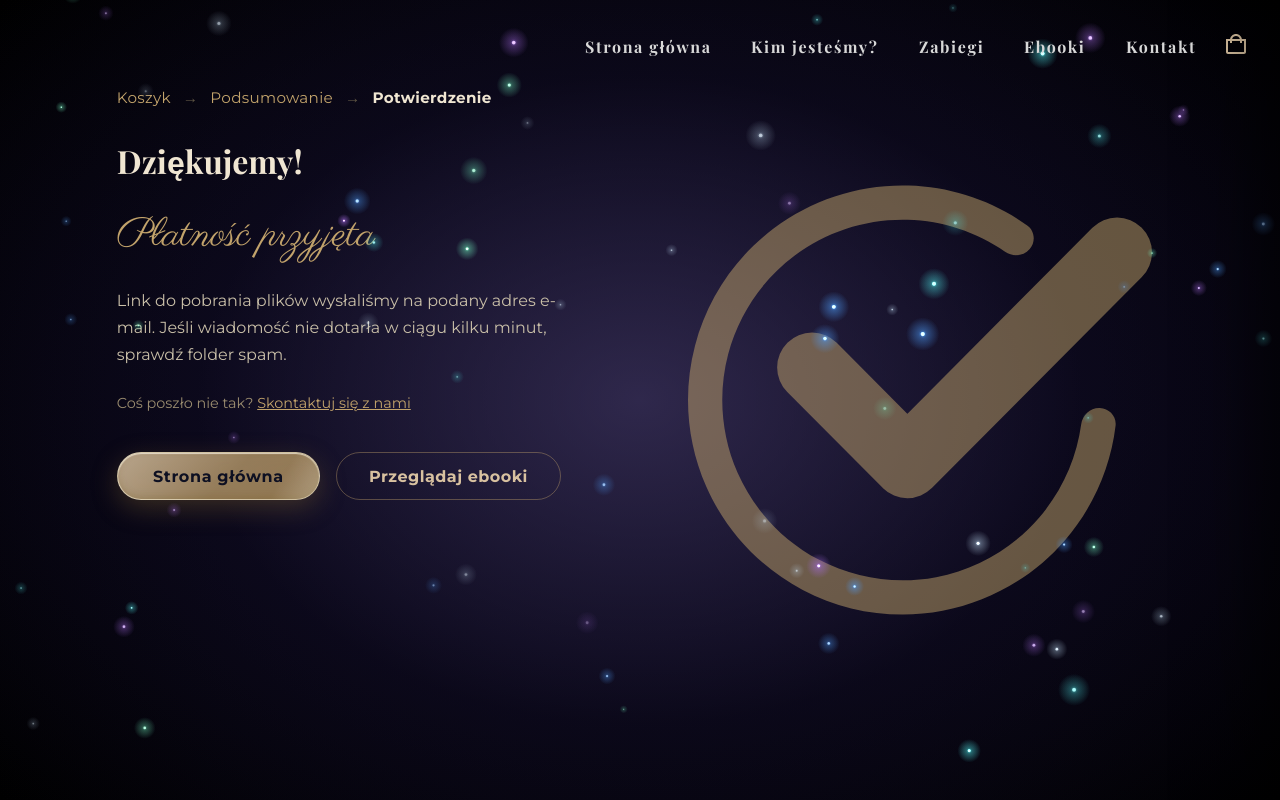
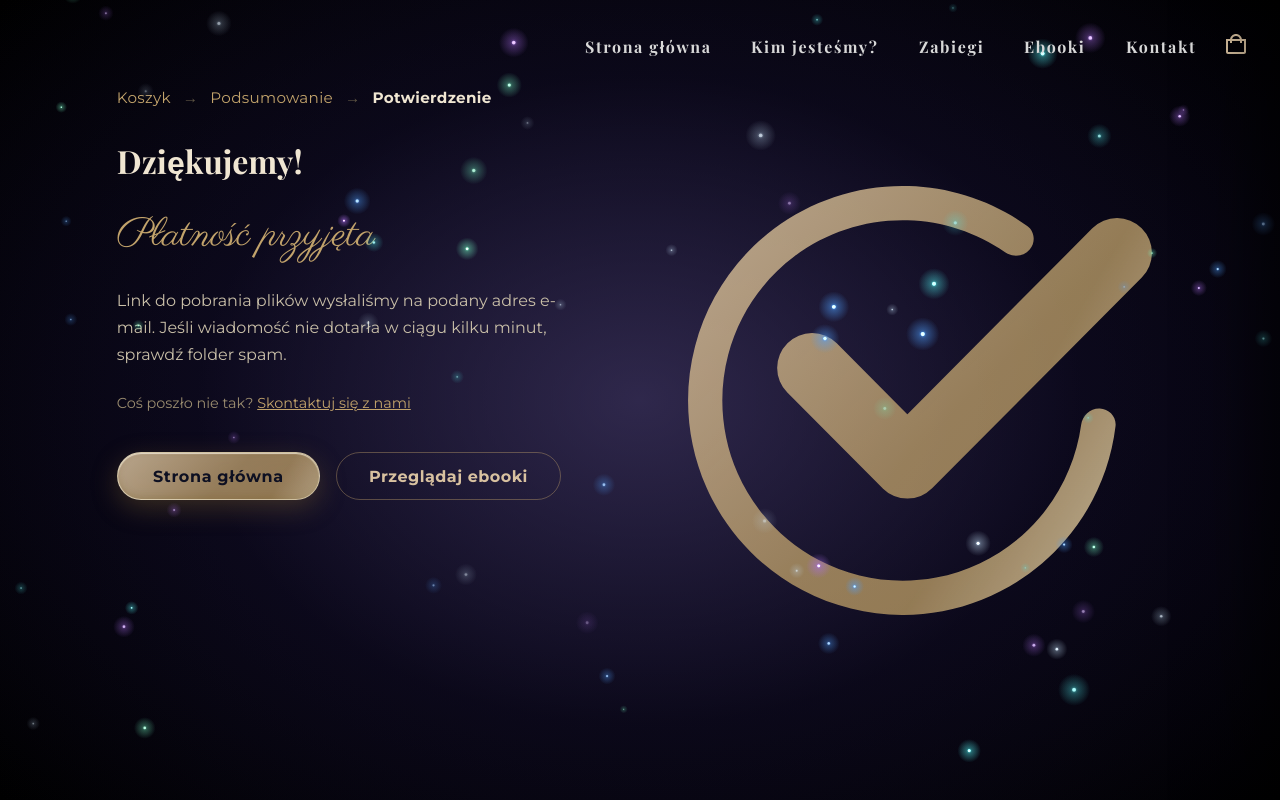
Before and after one commit to eM-Bien/lumera, a Next.js app: page /platnosc/sukces in a window 1280 px wide. Built offline with nearby package versions, Linux system fonts and the light colour scheme.

Commit message:
success page fixes

```diff
--- a/app/platnosc/sukces/page.module.css
+++ b/app/platnosc/sukces/page.module.css
@@ -1,3 +1,7 @@
+/* =========================================================================
+   /platnosc/sukces — lustro EmptyCart: treść do prawej, ikona w tle po prawej.
+   ========================================================================= */
+
 .success {
   position: relative;
   display: flex;
@@ -35,12 +39,66 @@
 }
 
 .bgIcon {
+  position: relative;
   display: block;
   width: 100%;
   height: 100%;
-  color: rgba(194, 163, 107, 0.5);
+  overflow: hidden;
+  isolation: isolate;
+
+  /* złoty „liquid glass" (jak PrimaryButton) */
+  background: linear-gradient(
+    135deg,
+    rgba(216, 193, 160, 0.85) 0%,
+    rgba(194, 163, 107, 0.75) 55%,
+    rgba(176, 145, 90, 0.8) 100%
+  );
+
+  /* kształt wycina maska z pliku */
+  -webkit-mask: url("/icons/success.svg") center / contain no-repeat;
+  mask: url("/icons/success.svg") center / contain no-repeat;
 }
 
+/* przesuwający się blask — przycięty maską do kształtu ikony */
+.bgIcon::before {
+  content: "";
+  position: absolute;
+  inset: 0;
+  z-index: -1;
+  pointer-events: none;
+  mix-blend-mode: screen;
+  background: linear-gradient(
+    120deg,
+    transparent 30%,
+    rgba(255, 250, 235, 0.55) 48%,
+    rgba(255, 255, 255, 0.92) 50%,
+    rgba(255, 250, 235, 0.55) 52%,
+    transparent 70%
+  );
+  background-size: 250% 100%;
+  background-position: 200% 0;
+  animation: iconSheen 5s ease-in-out infinite;
+}
+
+@keyframes iconSheen {
+  0% {
+    background-position: 200% 0;
+  }
+  14% {
+    background-position: -60% 0;
+  }
+  100% {
+    background-position: -60% 0;
+  }
+}
+
+@media (prefers-reduced-motion: reduce) {
+  .bgIcon::before {
+    animation: none;
+  }
+}
+
+/* treść — do lewej, od góry (spójnie z resztą stron) */
 .inner {
   position: relative;
   z-index: 1;
@@ -134,7 +192,7 @@
     height: min(86vmin, 440px);
   }
   .bgIcon {
-    color: rgba(194, 163, 107, 0.09);
+    opacity: 0.6;
   }
   .actions {
     flex-direction: column;
--- a/app/platnosc/sukces/page.tsx
+++ b/app/platnosc/sukces/page.tsx
@@ -5,7 +5,6 @@ import { useTransition } from "@/app/transition/TransitionProvider";
 import { useCart } from "@/app/components/Ebooks/Cart/CartContext";
 import CheckoutSteps from "@/app/components/CheckoutSteps/CheckoutSteps";
 import PrimaryButton from "@/app/components/Buttons/PrimaryButton/PrimaryButton";
-import SuccessGraphic from "./SuccessGraphic";
 import styles from "./page.module.css";
 
 export default function PaymentSuccessPage() {
@@ -29,7 +28,7 @@ export default function PaymentSuccessPage() {
   return (
     <section className={styles.success}>
       <span className={styles.bgWrap} aria-hidden="true">
-        <SuccessGraphic className={styles.bgIcon} />
+        <span className={styles.bgIcon} />
       </span>
 
       <div className={styles.stepsWrap}>
```
Also changed, not shown: public/icons/success.svg (added).
